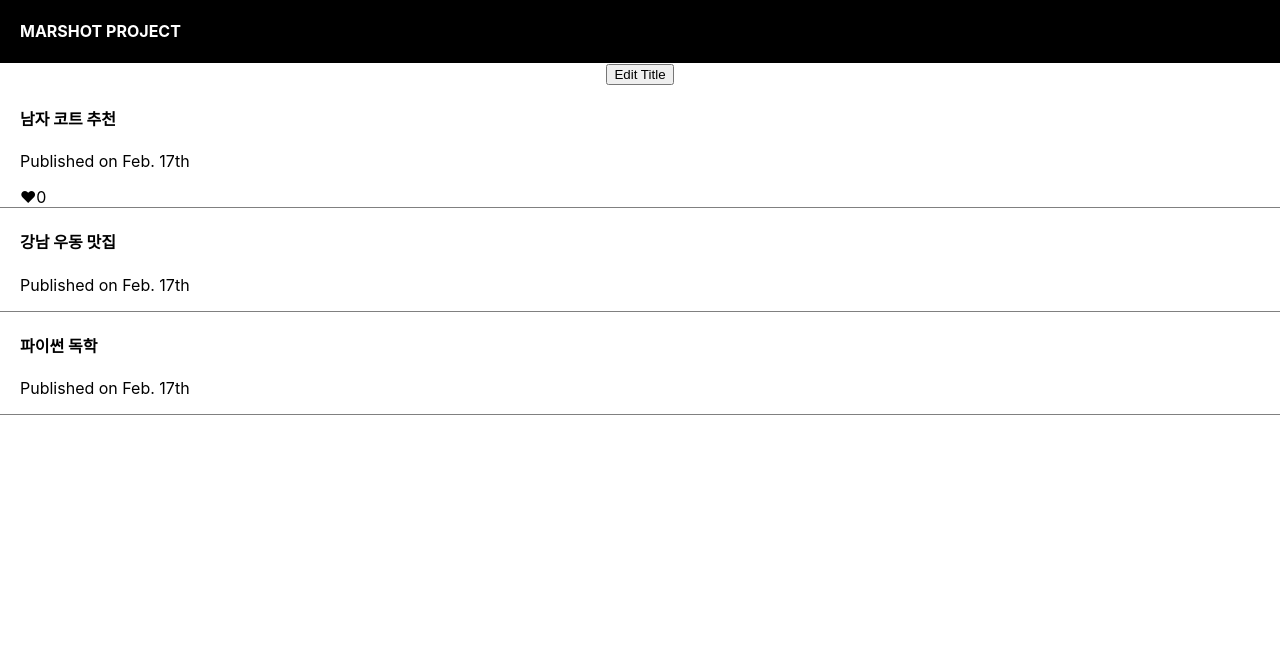
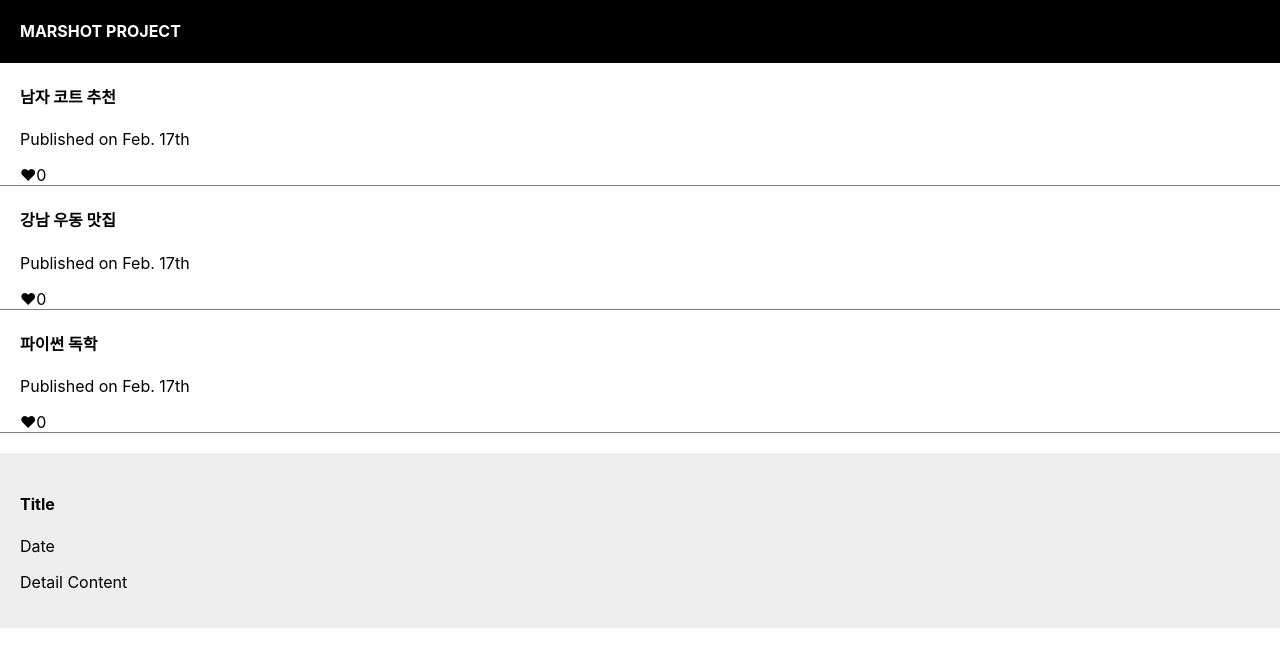
Before and after one commit to marshot9420/marshot, a React (Create React App) app: page / in a window 1280 px wide. Shown: the top 666 px of the page. Built offline with nearby package versions, Linux system fonts and the light colour scheme.

Commit message:
5. Component: 많은 div들을 한 단어로 줄이기
Component로 만들면 좋은 것들
- 반복적인 HTML 축약할 때
- 큰 페이지들
- 자주 변경되는 것들

Component의 단점:
state 가져다 쓸 때 문제가 생김

```diff
--- a/src/App.css
+++ b/src/App.css
@@ -18,6 +18,13 @@ div {
   padding-left: 20px;
   text-align: left;
   border-bottom: 1px solid grey;
+}
+
+.content-detail {
+  margin-top: 20px;
+  padding: 20px;
+  background-color: #eee;
+  text-align: left;
 }
 
 .App-logo {
--- a/src/App.js
+++ b/src/App.js
@@ -17,18 +17,11 @@ function App() {
     likes(like + 1);
   };
 
-  const handleTitleClick = () => {
-    let copyTitle = [...title];
-    copyTitle[0] = "여자 코트 추천";
-    titles(copyTitle);
-  };
-
   return (
     <div className="App">
       <div className="black-nav">
         <h4>MARSHOT PROJECT</h4>
       </div>
-      <button onClick={handleTitleClick}>Edit Title</button>
       <div className="content">
         <h4>{title[0]}</h4>
         <p>Published on Feb. 17th</p>
@@ -38,13 +31,28 @@ function App() {
       <div className="content">
         <h4>{title[1]}</h4>
         <p>Published on Feb. 17th</p>
+        <span onClick={handleLikeClick}>❤</span>
+        <span>{like}</span>
       </div>
       <div className="content">
         <h4>{title[2]}</h4>
         <p>Published on Feb. 17th</p>
+        <span onClick={handleLikeClick}>❤</span>
+        <span>{like}</span>
       </div>
+      <ContentDetail></ContentDetail>
     </div>
   );
 }
 
+const ContentDetail = () => {
+  return (
+    <div className="content-detail">
+      <h4>Title</h4>
+      <p>Date</p>
+      <p>Detail Content</p>
+    </div>
+  );
+};
+
 export default App;
```
